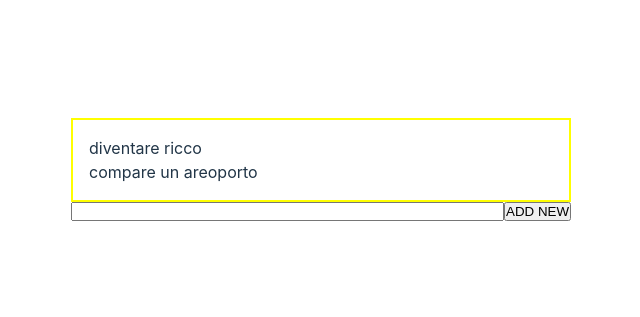
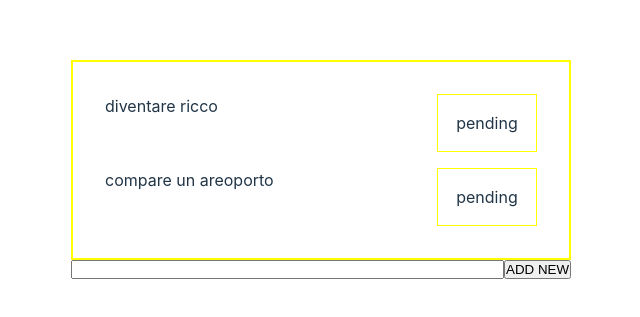
Before and after one commit to multivoltage/kleopatra-todolist, a React (Vite) app: page / in a window 1280 px wide. Shown: the part 231-548 px from the top of the page, without its empty margins (319-959 px from the left). Built offline with nearby package versions, Linux system fonts and the light colour scheme.

Commit message:
refactor: change todo state from boolean to enum

```diff
--- a/src/App.tsx
+++ b/src/App.tsx
@@ -10,14 +10,17 @@ function App() {
   const form = useRef<HTMLFormElement>(null)
   const [todos, setTodos] = useState(generateInitialTodos())
 
+  function createNewTodo(task: string) {
+    setTodos((old) => ([...old, {
+      state: "pending",
+      task
+    }]))
+  }
   function handleSubmit(e: React.FormEvent<HTMLFormElement>) {
     e.preventDefault()
     // todo - find a better types without use react-hook-form or similar
-    const description: string = (e.target as any).newtodo.value
-    setTodos((old) => ([...old, {
-      isPending: true,
-      task: description
-    }]))
+    const task: string = (e.target as any).newtodo.value
+    createNewTodo(task)
     form.current?.reset()
   }
 
--- a/src/components/Row.tsx
+++ b/src/components/Row.tsx
@@ -5,11 +5,12 @@ interface Props {
 }
 
 export function Row({ todo }: Props) {
-    const { task, isPending } = todo
+    const { task, state } = todo
+
     return <div key={task} data-cy="list-row" className="list__row">
         {task}
-        <span data-cy="list-row-state">
-            {isPending && "pending"}
+        <span data-cy="list-row-state" className="list__row__status">
+            {state}
         </span>
     </div>
 }
--- a/src/model/todo.ts
+++ b/src/model/todo.ts
@@ -1,4 +1,6 @@
 export interface ITodo {
     task: string;
-    isPending: boolean;
+    state: TTodoState;
 }
+
+export type TTodoState = "pending" | "completed";
--- a/src/styles/List.css
+++ b/src/styles/List.css
@@ -7,4 +7,11 @@
 .list__row {
     display: flex;
     justify-content: space-between;
+    margin: var(--m1);
 }
+
+.list__row__status {
+    border: 1px solid yellow;
+    padding: var(--p1);
+    width: 100px;
+}
--- a/src/utils.ts
+++ b/src/utils.ts
@@ -2,7 +2,7 @@ import { ITodo } from "./model/todo";
 
 export function generateInitialTodos(): Array<ITodo> {
     return [
-        { task: "diventare ricco", isPending: false },
-        { task: "compare un areoporto", isPending: false },
+        { task: "diventare ricco", state: "pending" },
+        { task: "compare un areoporto", state: "pending" },
     ];
 }
```
Also changed, not shown: 1 other file (tests, documents, lock files or other folders).
